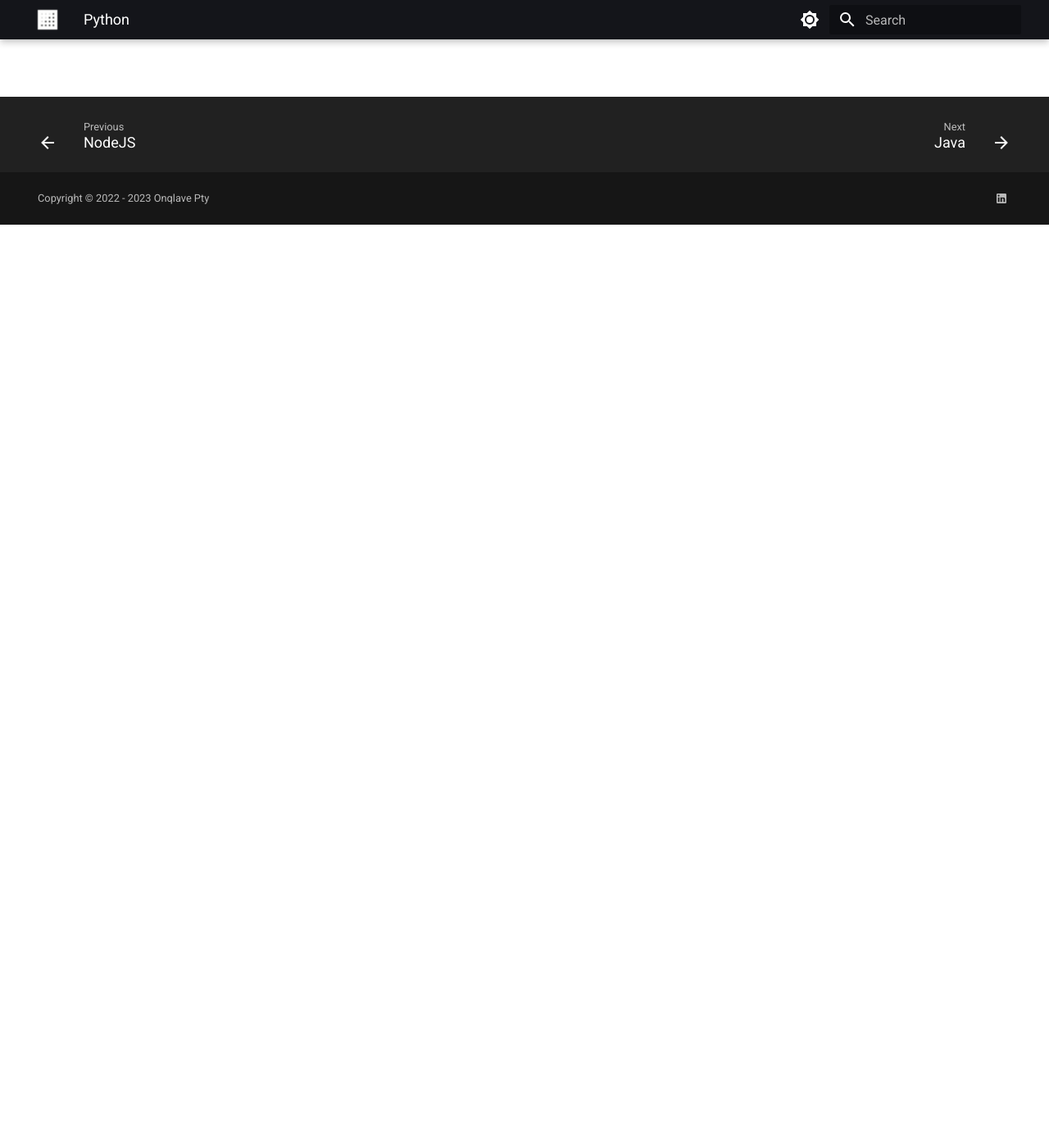
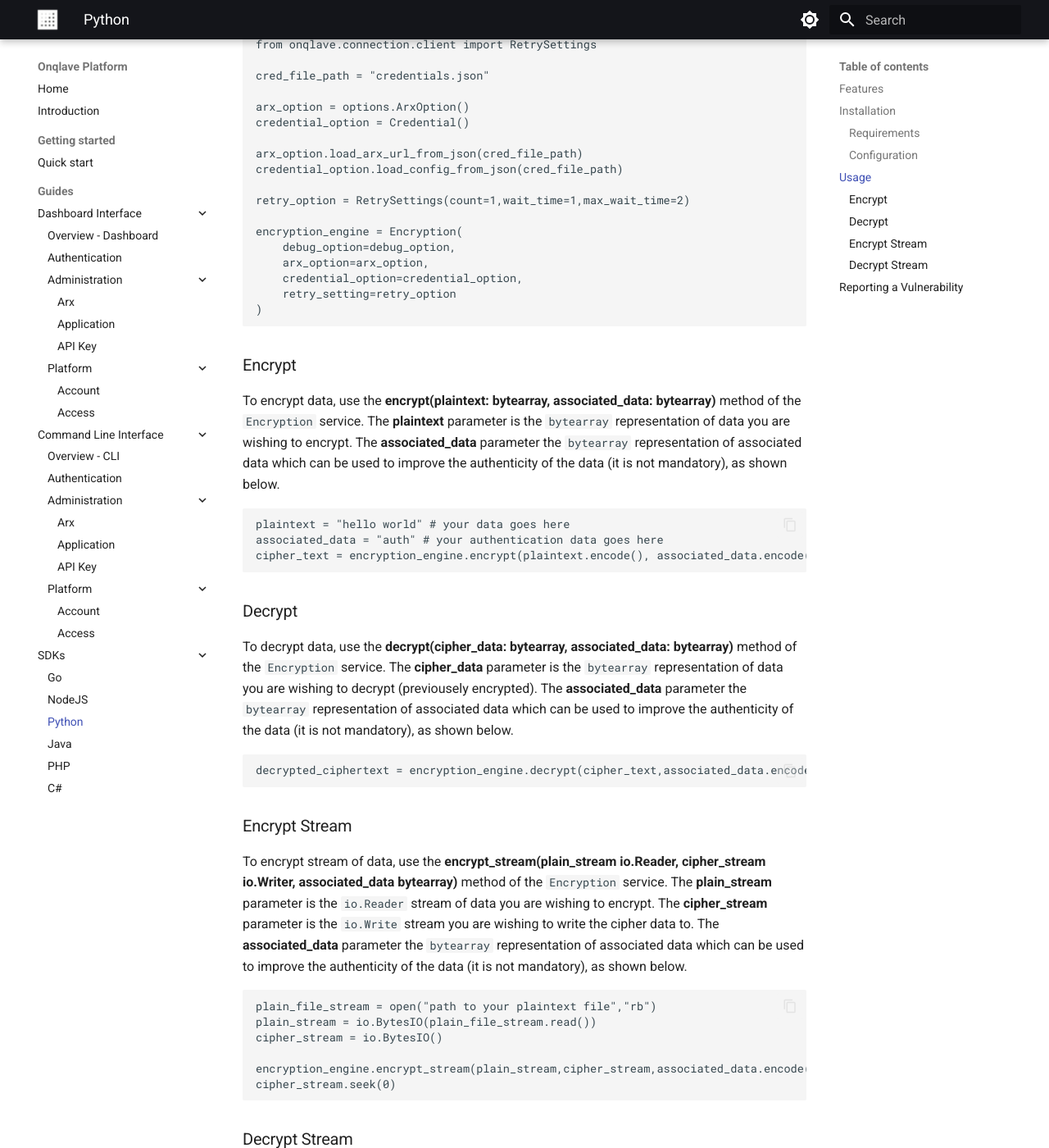
Before and after one commit to onqlavelabs/onqlave.docs, an MkDocs documentation site: the page built from docs/guides/sdks/sdk-py.md, in a window 1280 px wide and 1400 px high, scrolled down 1126 px. Shown: the whole window at 82% size. Built offline with MkDocs 1.6.1 and Material for MkDocs 9.7.7, drawn with Linux system fonts in a browser that asks for light colours; the version menu is left out; some of the changed text lies outside the part shown.

Commit message:
update sdk docs

````diff
--- /dev/null
+++ b/docs/external-sources/sdk-python.md
@@ -0,0 +1,127 @@
+# Description
+This Python SDK is designed to help developers easily integrate Onqlave `Encryption As A Service` into their python backend.
+
+
+
+
+# Table of Contents
+
+- [Description](#description)
+- [Table of Contents](#table-of-contents)
+	- [Features](#features)
+	- [Installation](#installation)
+		- [Requirements](#requirements)
+		- [Configuration](#configuration)
+		- [Usage](#usage)
+		- [Encrypt](#encrypt)
+		- [Decrypt](#decrypt)
+		- [Encrypt Stream](#encrypt-stream)
+		- [Decrypt Stream](#decrypt-stream)
+	- [Reporting a Vulnerability](#reporting-a-vulnerability)
+
+
+
+
+## Features
+- Encrypt/decrypt pieces of information
+- Encrypt/decrypt stream of data
+
+## Installation
+
+### Requirements
+
+- Python 3.8 and above
+
+### Configuration
+To install, simply using this command
+
+```bash
+pip install onqlave-python-sdk-pilot
+```
+You can also check the [package detail on PyPI](https://pypi.org/project/onqlave-python-sdk-pilot)
+
+## Usage
+To use this SDK, you firstly need to obtain credentials to access an Onqlave Arx by signing up to [Onqlave](https://onqlave.com) and following instruction to create your first Onqlave Arx. Documentation can be found at [Onqlave Technical Documentation](https://docs.onqlave.com).
+
+The [Onqlave Python](https://github.com/onqlavelabs/onqlave-python) module is used to perform operations on the configured Arx such as encrypting and decryptin for an Onqlave Arx.
+
+To use this module, an Onqlave client should be initialized as follows.
+(Please note that there are 3 ways of loading configurations specified in the **examples/** directory.)
+
+```python
+from onqlave.encryption import options
+from onqlave.encryption.encryption import Encryption
+from onqlave.credentials.credentials import Credential
+from onqlave.connection.client import RetrySettings
+
+cred_file_path = "credentials.json"
+
+arx_option = options.ArxOption()
+credential_option = Credential()
+
+arx_option.load_arx_url_from_json(cred_file_path)
+credential_option.load_config_from_json(cred_file_path)
+
+retry_option = RetrySettings(count=1,wait_time=1,max_wait_time=2)
+
+encryption_engine = Encryption(
+    debug_option=debug_option,
+    arx_option=arx_option,
+    credential_option=credential_option,
+    retry_setting=retry_option
+)
+```
+
+
+### Encrypt
+
+To encrypt data, use the **encrypt(plaintext: bytearray, associated_data: bytearray)** method of the `Encryption` service. The **plaintext** parameter is the `bytearray` representation of data you are wishing to encrypt. The **associated_data** parameter the `bytearray` representation of associated data which can be used to improve the authenticity of the data (it is not mandatory), as shown below.
+
+```python
+plaintext = "hello world" # your data goes here
+associated_data = "auth" # your authentication data goes here
+cipher_text = encryption_engine.encrypt(plaintext.encode(), associated_data.encode())
+```
+
+### Decrypt
+
+To decrypt data, use the **decrypt(cipher_data: bytearray, associated_data: bytearray)** method of the `Encryption` service. The **cipher_data** parameter is the `bytearray` representation of data you are wishing to decrypt (previousely encrypted). The **associated_data** parameter the `bytearray` representation of associated data which can be used to improve the authenticity of the data (it is not mandatory), as shown below.
+
+```python
+decrypted_ciphertext = encryption_engine.decrypt(cipher_text,associated_data.encode())
+```
+
+### Encrypt Stream
+To encrypt stream of data, use the **encrypt_stream(plain_stream io.Reader, cipher_stream io.Writer, associated_data bytearray)** method of the `Encryption` service. The **plain_stream** parameter is the `io.Reader` stream of data you are wishing to encrypt. The **cipher_stream** parameter is the `io.Write` stream you are wishing to write the cipher data to. The **associated_data** parameter the `bytearray` representation of associated data which can be used to improve the authenticity of the data (it is not mandatory), as shown below.
+
+```python
+plain_file_stream = open("path to your plaintext file","rb")
+plain_stream = io.BytesIO(plain_file_stream.read())
+cipher_stream = io.BytesIO()
+
+encryption_engine.encrypt_stream(plain_stream,cipher_stream,associated_data.encode())
+cipher_stream.seek(0)
+```
+
+### Decrypt Stream
+To decrypt data, use the **decrypt_stream(cipher_stream io.io.BytesIO, plain_stream io.BytesIO, associated_data []byte)** method of the `Encryption` service. The **cipher_stream** parameter is the `io.BytesIO()` stream of data you are wishing to decrypt and it was originally encrypted using [encrypt_stream](#encrypt-stream). The **plain_stream** parameter is the `io.BytesIO()` stream you are wishing to write the plain data back to. The **associated_data** parameter the `bytearray` representation of associated data which can be used to improve the authenticity of the data (it is not mandatory), as shown below.
+
+```python
+decrypted_stream = io.BytesIO()
+encryption_engine.decrypt_stream(
+    cipher_stream=cipher_stream,
+    plain_stream=decrypted_stream,
+    associated_data=associated_data.encode()
+)
+decrypted_stream.seek(0)
+
+with open(
+    "path to your decrypted file",
+    "wb"
+) as result:
+    result.write(decrypted_stream.read())
+```
+
+## Reporting a Vulnerability
+
+If you discover a potential security issue in this project, please reach out to us at security@onqlave.com. Please do not create public GitHub issues or Pull Requests, as malicious actors could potentially view them.
--- a/docs/guides/sdks/sdk-py.md
+++ b/docs/guides/sdks/sdk-py.md
@@ -1 +1 @@
-The SDK for Python will be available soon!
+{!external-sources/sdk-python.md!lines=1-6 24-151}
````
Also changed, not shown: docs/guides/sdks/sdk-go.md (+1 -1 lines), docs/external-sources/sdk-go.md (line endings or trailing spaces).
